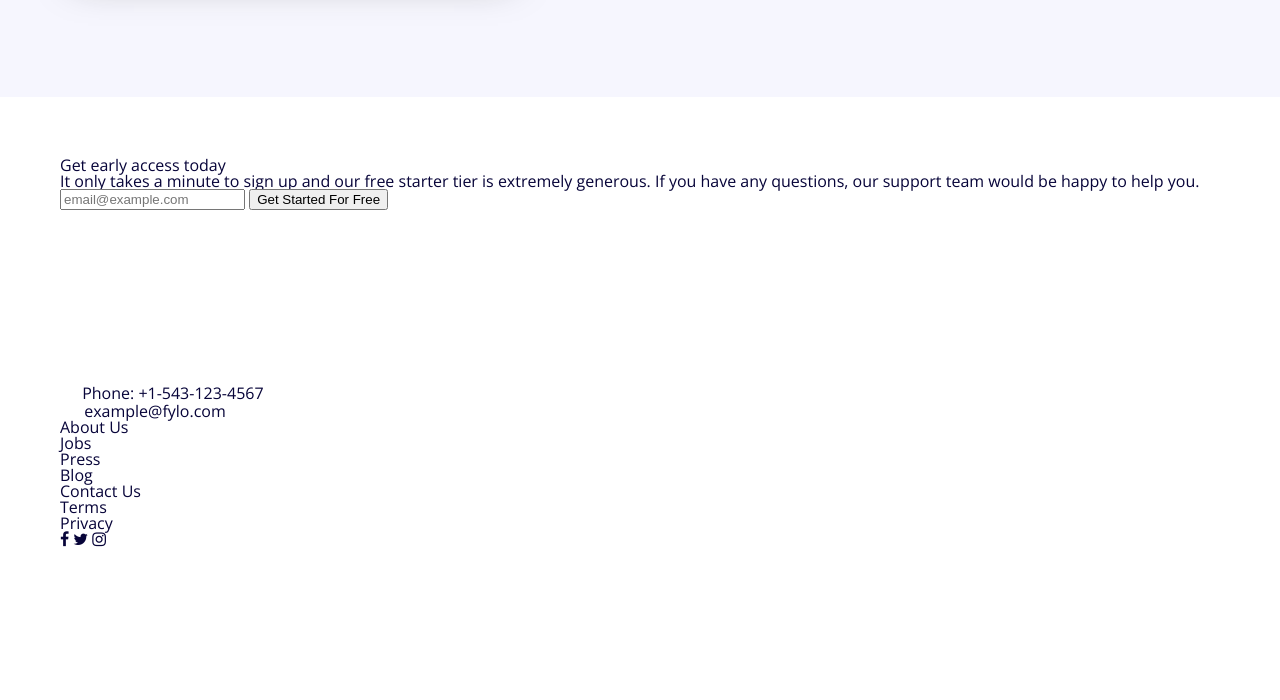
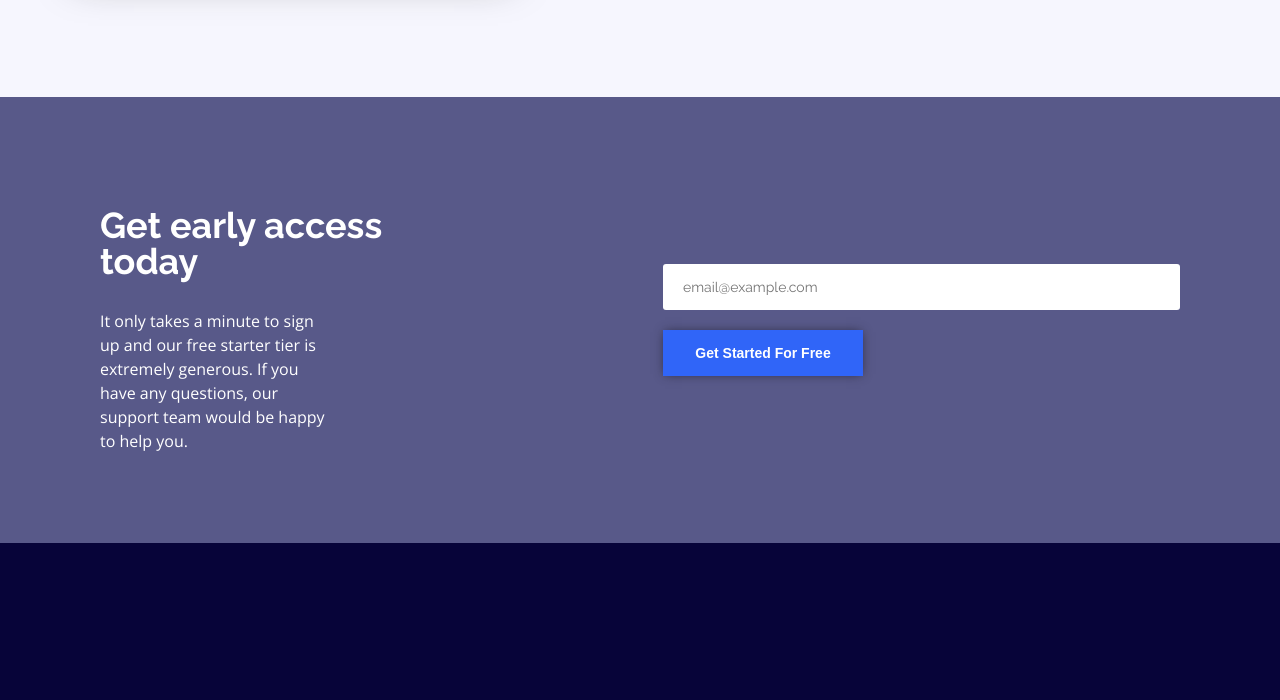
Before and after one commit to dllln/FEM_Fylo_singlepage, a plain HTML site: page index.html in a window 1280 px wide. Shown: the part 1800-2500 px from the top of the page. Before the commit the page ends 2407 px from the top, so only its background shows below. Drawn offline with nearby package versions, Linux system fonts and the light colour scheme.

Commit message:
forgot to update css like a dummy

```diff
--- a/css/main.css
+++ b/css/main.css
@@ -435,4 +435,183 @@ section.mainCTA .cta_image img {
     margin-top: 100px;
   }
 }
+
+section.secondCTA {
+  background-color: #585989;
+}
+
+section.secondCTA .email_container {
+  display: -webkit-box;
+  display: -ms-flexbox;
+  display: flex;
+  -webkit-box-orient: vertical;
+  -webkit-box-direction: normal;
+      -ms-flex-direction: column;
+          flex-direction: column;
+  vertical-align: center;
+  margin-left: 40px;
+  margin-right: 40px;
+}
+
+@media (min-width: 1024px) {
+  section.secondCTA .email_container {
+    -webkit-box-orient: horizontal;
+    -webkit-box-direction: normal;
+        -ms-flex-direction: row;
+            flex-direction: row;
+    -webkit-box-pack: space-evenly;
+        -ms-flex-pack: space-evenly;
+            justify-content: space-evenly;
+    -webkit-box-align: center;
+        -ms-flex-align: center;
+            align-items: center;
+  }
+}
+
+section.secondCTA .email_container .text_left h1 {
+  font-size: 28px;
+  font-weight: 700;
+  font-family: "Raleway", sans-serif;
+  color: white;
+  text-align: center;
+  margin-top: 50px;
+  margin-bottom: 30px;
+}
+
+section.secondCTA .email_container .text_left p {
+  font-size: 20px;
+  line-height: 1.5;
+  color: white;
+  text-align: center;
+  margin-bottom: 30px;
+}
+
+@media (min-width: 1024px) {
+  section.secondCTA .email_container .text_left {
+    margin-right: 200px;
+  }
+  section.secondCTA .email_container .text_left h1 {
+    text-align: left;
+    font-size: 36px;
+  }
+  section.secondCTA .email_container .text_left p {
+    text-align: left;
+    font-size: 16px;
+    max-width: 65%;
+  }
+}
+
+section.secondCTA .email_container .form_right form {
+  display: -webkit-box;
+  display: -ms-flexbox;
+  display: flex;
+  -webkit-box-orient: vertical;
+  -webkit-box-direction: normal;
+      -ms-flex-direction: column;
+          flex-direction: column;
+}
+
+section.secondCTA .email_container .form_right form input[type=email] {
+  padding: 15px 100px 15px 20px;
+  border: none;
+  font-family: "Raleway", sans-serif;
+  font-size: 14px;
+  color: #bfbfbf;
+  border-radius: 3px;
+  margin-bottom: 10px;
+}
+
+section.secondCTA .email_container .form_right form input[type=submit] {
+  padding: 15px;
+  background-color: #3065f8;
+  border: none;
+  color: white;
+  font-size: 16px;
+  font-weight: 700;
+  margin-bottom: 50px;
+  -webkit-box-shadow: 0px 0px 10px -2px #26273b;
+          box-shadow: 0px 0px 10px -2px #26273b;
+}
+
+@media (min-width: 1024px) {
+  section.secondCTA .email_container .form_right form {
+    margin-top: 50px;
+  }
+  section.secondCTA .email_container .form_right form input[type=email] {
+    padding: 15px 340px 15px 20px;
+    margin-bottom: 20px;
+  }
+  section.secondCTA .email_container .form_right form input[type=submit] {
+    max-width: 200px;
+    font-size: 14px;
+  }
+}
+
+footer .nav_columns {
+  background-color: #070439;
+  color: #fff;
+}
+
+footer .nav_columns .column_container {
+  display: -webkit-box;
+  display: -ms-flexbox;
+  display: flex;
+  -webkit-box-orient: vertical;
+  -webkit-box-direction: normal;
+      -ms-flex-direction: column;
+          flex-direction: column;
+  margin-top: 100px;
+  margin-bottom: 60px;
+}
+
+@media (min-width: 1024px) {
+  footer .nav_columns .column_container {
+    -webkit-box-orient: horizontal;
+    -webkit-box-direction: normal;
+        -ms-flex-direction: row;
+            flex-direction: row;
+  }
+}
+
+footer .nav_columns .column_container .column {
+  font-size: 20px;
+  margin-bottom: 30px;
+  line-height: 2.3;
+}
+
+@media (min-width: 1024px) {
+  footer .nav_columns .column_container .column {
+    margin-right: 220px;
+  }
+}
+
+@media (min-width: 1024px) {
+  footer .nav_columns .column_container .column_2 {
+    padding-top: 60px;
+  }
+}
+
+footer .nav_columns .column_container .column_icons {
+  display: -webkit-box;
+  display: -ms-flexbox;
+  display: flex;
+  -webkit-box-orient: horizontal;
+  -webkit-box-direction: normal;
+      -ms-flex-direction: row;
+          flex-direction: row;
+  -webkit-box-pack: center;
+      -ms-flex-pack: center;
+          justify-content: center;
+}
+
+footer .nav_columns .column_container .column_icons i.socialIcons {
+  font-size: 25px;
+  text-align: center;
+  padding: 10px;
+  height: 25px;
+  width: 25px;
+  border: 1px solid #fff;
+  border-radius: 50%;
+  margin-right: 20px;
+}
 /*# sourceMappingURL=main.css.map */
```
Also changed, not shown: 1 other file.
